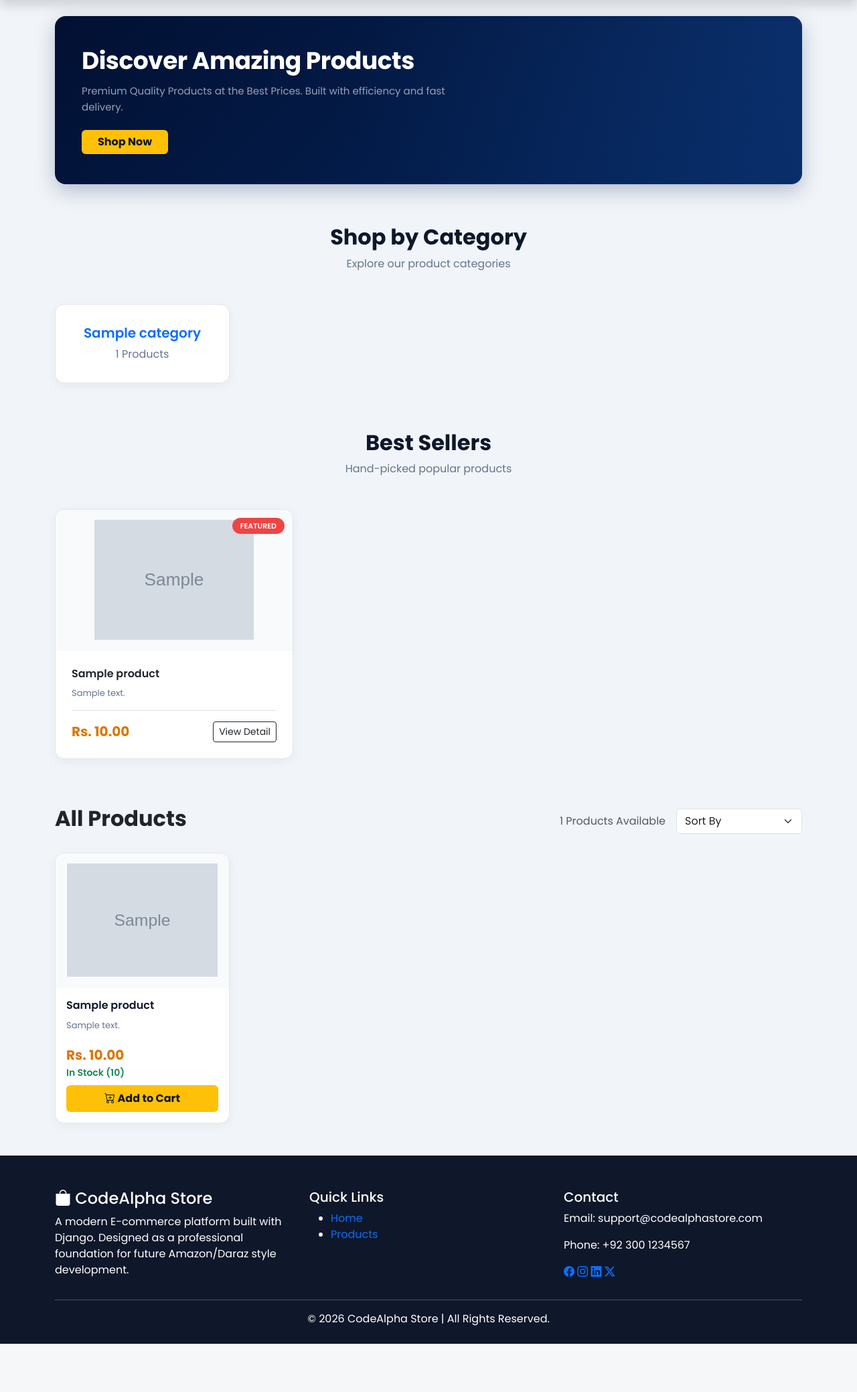
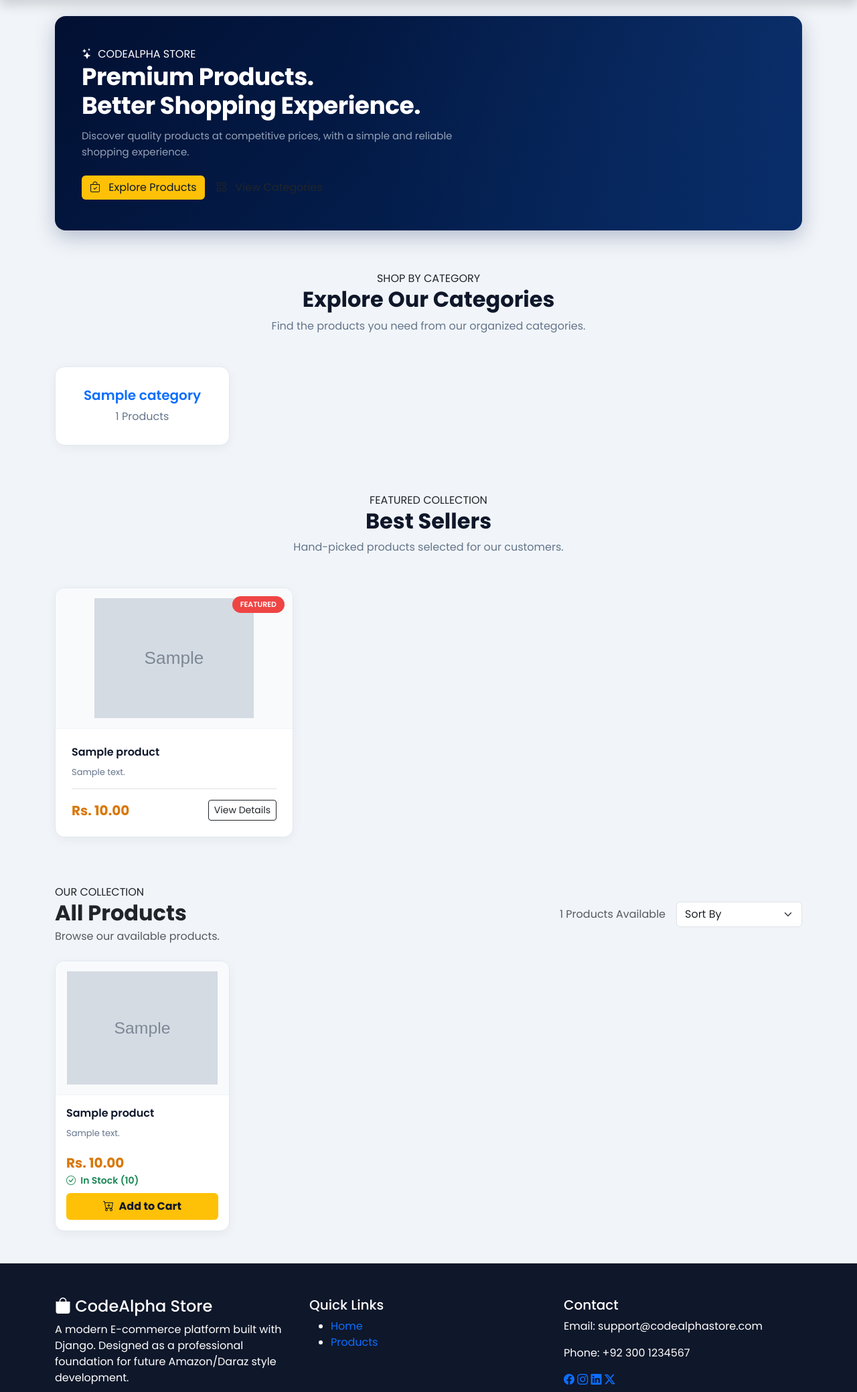
Before and after one commit to Zeba-Phool2228/CodeAlpha_EcommerceStore, a Django app: page / in a window 1280 px wide. Shown: the part 70-2148 px from the top of the page at 67% size. Before the commit the page ends 2076 px from the top, so only its background shows below. Run offline with Django 5.2, Linux system fonts and the light colour scheme; tables that the repository leaves empty hold one stand-in row (values such as "Sample post"); grey boxes marked "Sample" are stand-in pictures.

Commit message:
Finalize professional homepage design

```diff
--- a/store/templates/store/product_list.html
+++ b/store/templates/store/product_list.html
@@ -6,59 +6,165 @@
 
 {% block content %}
 
-<!-- Hero Section: Compact Dark Professional Theme -->
-<section class="hero-section position-relative overflow-hidden">
+<!-- =====================================================
+     PROFESSIONAL HERO SECTION
+====================================================== -->
+
+<section class="hero-section">
+
     <div class="hero-overlay"></div>
+
     <div class="hero-content position-relative">
-        <h1>Discover Amazing Products</h1>
-        <p>Premium Quality Products at the Best Prices. Built with efficiency and fast delivery.</p>
-        <a href="#products" class="btn btn-warning btn-md fw-bold px-4">Shop Now</a>
+
+        <span class="hero-eyebrow">
+            <i class="bi bi-stars me-1"></i>
+            CODEALPHA STORE
+        </span>
+
+        <h1>
+            Premium Products.<br>
+            Better Shopping Experience.
+        </h1>
+
+        <p>
+            Discover quality products at competitive prices,
+            with a simple and reliable shopping experience.
+        </p>
+
+        <div class="hero-actions">
+
+            <a href="#products" class="btn btn-warning hero-primary-btn">
+                <i class="bi bi-bag-check me-2"></i>
+                Explore Products
+            </a>
+
+            <a href="#categories" class="btn hero-secondary-btn">
+                <i class="bi bi-grid me-2"></i>
+                View Categories
+            </a>
+
         </div>
+
+    </div>
+
 </section>
 
-<!-- Categories Section -->
-<section class="categories-section" id="categories">
+
+<!-- =====================================================
+     CATEGORIES SECTION
+====================================================== -->
+
+<section id="categories" class="categories-section">
+
     <div class="text-center mb-5">
-        <h2 class="section-title">Shop by Category</h2>
-        <p class="section-subtitle">Explore our product categories</p>
+
+        <span class="section-eyebrow">
+            SHOP BY CATEGORY
+        </span>
+
+        <h2 class="section-title">
+            Explore Our Categories
+        </h2>
+
+        <p class="section-subtitle">
+            Find the products you need from our organized categories.
+        </p>
+
     </div>
 
+
     <div class="row g-4">
+
         {% for category in categories %}
+
         <div class="col-lg-3 col-md-6">
-            <a href="{% url 'product_list' %}?category={{ category.slug }}" class="text-decoration-none">
-                <div class="category-card {% if selected_category == category.slug %}active-category{% endif %}">
+
+            <a href="{% url 'product_list' %}?category={{ category.slug }}"
+               class="text-decoration-none">
+
+                <div class="category-card
+                    {% if selected_category == category.slug %}
+                    active-category
+                    {% endif %}">
+
+                    <div class="category-icon-wrapper">
+
                         <i class="bi {{ category.icon }} category-icon"></i>
-                    <h5>{{ category.name }}</h5>
-                    <p>{{ category.products.count }} Products</p>
+
                     </div>
+
+                    <h5>
+                        {{ category.name }}
+                    </h5>
+
+                    <p>
+                        {{ category.products.count }} Products
+                    </p>
+
+                </div>
+
             </a>
+
         </div>
+
         {% empty %}
+
+        <div class="col-12">
+
             <p class="text-center text-muted">
                 No categories added yet. Add some from the Admin panel.
             </p>
-        {% endfor %}
+
         </div>
 
+        {% endfor %}
+
+    </div>
+
+
     {% if selected_category %}
+
     <div class="text-center mt-4">
-        <a href="{% url 'product_list' %}" class="btn btn-outline-secondary btn-sm">
-            <i class="bi bi-x-circle"></i>
+
+        <a href="{% url 'product_list' %}"
+           class="btn btn-outline-secondary btn-sm">
+
+            <i class="bi bi-x-circle me-1"></i>
             Clear Filter
+
         </a>
+
     </div>
+
     {% endif %}
+
 </section>
 
-<!-- Best Sellers -->
+
+<!-- =====================================================
+     FEATURED / BEST SELLERS
+====================================================== -->
+
 {% if featured_products %}
+
 <section class="best-seller-section">
 
     <div class="text-center mb-5">
-        <h2 class="section-title">Best Sellers</h2>
-        <p class="section-subtitle">Hand-picked popular products</p>
+
+        <span class="section-eyebrow">
+            FEATURED COLLECTION
+        </span>
+
+        <h2 class="section-title">
+            Best Sellers
+        </h2>
+
+        <p class="section-subtitle">
+            Hand-picked products selected for our customers.
+        </p>
+
     </div>
+
 
     <div class="row g-4">
 
@@ -68,34 +174,71 @@
 
             <div class="best-card d-flex flex-column h-100 flex-fill">
 
-                <span class="sale-badge">FEATURED</span>
+                <span class="sale-badge">
+                    FEATURED
+                </span>
+
 
                 <div class="best-img-box">
+
                     {% if product.image %}
-                    <img src="{{ product.image.url }}" class="best-image" alt="{{ product }}">
+
+                    <img src="{{ product.image.url }}"
+                         class="best-image"
+                         alt="{{ product.name }}">
+
+                    {% else %}
+
+                    <div class="image-placeholder">
+                        <i class="bi bi-image"></i>
+                    </div>
+
                     {% endif %}
+
                 </div>
+
 
                 <div class="p-4 d-flex flex-column flex-grow-1">
 
                     <h4 class="product-title">
-                        <a href="{% url 'product_detail' product.id %}" class="text-dark text-decoration-none">
+
+                        <a href="{% url 'product_detail' product.id %}"
+                           class="text-decoration-none">
+
                             {{ product.name }}
+
                         </a>
+
                     </h4>
 
-                    <p class="product-desc">{{ product.description|truncatechars:60 }}</p>
 
-                    <!-- Bottom Group Locked Together -->
+                    <p class="product-desc">
+
+                        {{ product.description|truncatechars:60 }}
+
+                    </p>
+
+
                     <div class="card-bottom-group mt-auto pt-3 border-top">
+
                         <div class="d-flex justify-content-between align-items-center">
+
                             <h5 class="price mb-0">
+
                                 Rs. {{ product.price }}
+
                             </h5>
-                            <a href="{% url 'product_detail' product.id %}" class="btn btn-sm btn-outline-dark">
-                                View Detail
+
+
+                            <a href="{% url 'product_detail' product.id %}"
+                               class="btn btn-sm btn-outline-dark">
+
+                                View Details
+
                             </a>
+
                         </div>
+
                     </div>
 
                 </div>
@@ -109,59 +252,115 @@
     </div>
 
 </section>
+
 {% endif %}
 
-<!-- Products Section -->
-<section id="products" class="mt-5">
 
-    <div class="d-flex justify-content-between align-items-center mb-4 flex-wrap">
+<!-- =====================================================
+     PRODUCTS SECTION
+====================================================== -->
 
-        <h2 class="fw-bold">
+<section id="products" class="products-section">
+
+    <div class="d-flex justify-content-between align-items-center mb-4 flex-wrap gap-3">
+
+        <div>
+
+            <span class="section-eyebrow">
+                OUR COLLECTION
+            </span>
+
+            <h2 class="fw-bold mb-1">
+
                 {% if selected_category %}
+
                 {{ selected_category|title }} Products
+
                 {% else %}
+
                 All Products
+
                 {% endif %}
+
             </h2>
+
+            <p class="text-muted mb-0">
+                Browse our available products.
+            </p>
+
+        </div>
+
 
         <div class="d-flex align-items-center">
 
             <span class="me-3 text-muted">
+
                 {{ products|length }} Products Available
+
             </span>
+
 
             <form method="GET">
 
                 {% if selected_category %}
-                <input type="hidden" name="category" value="{{ selected_category }}">
+
+                <input type="hidden"
+                       name="category"
+                       value="{{ selected_category }}">
+
                 {% endif %}
 
+
                 {% if search %}
-                <input type="hidden" name="search" value="{{ search }}">
+
+                <input type="hidden"
+                       name="search"
+                       value="{{ search }}">
+
                 {% endif %}
 
-                <select class="form-select" name="sort" onchange="this.form.submit()">
 
-                    <option value="">Sort By</option>
+                <select class="form-select"
+                        name="sort"
+                        onchange="this.form.submit()">
 
-                    <option value="price_low" {% if sort == "price_low" %}selected{% endif %}>
-                        Price: Low → High
+                    <option value="">
+                        Sort By
                     </option>
 
-                    <option value="price_high" {% if sort == "price_high" %}selected{% endif %}>
-                        Price: High → Low
+                    <option value="price_low"
+                        {% if sort == "price_low" %}selected{% endif %}>
+
+                        Price: Low → High
+
                     </option>
 
-                    <option value="name_az" {% if sort == "name_az" %}selected{% endif %}>
-                        Name: A → Z
+                    <option value="price_high"
+                        {% if sort == "price_high" %}selected{% endif %}>
+
+                        Price: High → Low
+
                     </option>
 
-                    <option value="name_za" {% if sort == "name_za" %}selected{% endif %}>
-                        Name: Z → A
+                    <option value="name_az"
+                        {% if sort == "name_az" %}selected{% endif %}>
+
+                        Name: A → Z
+
                     </option>
 
-                    <option value="newest" {% if sort == "newest" %}selected{% endif %}>
+                    <option value="name_za"
+                        {% if sort == "name_za" %}selected{% endif %}>
+
+                        Name: Z → A
+
+                    </option>
+
+                    <option value="newest"
+                        {% if sort == "newest" %}selected{% endif %}>
+
                         Newest
+
                     </option>
 
                 </select>
@@ -171,6 +370,7 @@
         </div>
 
     </div>
+
 
     <div class="row g-4">
 
@@ -182,43 +382,90 @@
 
             <div class="product-card d-flex flex-column h-100 flex-fill">
 
+
                 {% if product.image %}
+
                 <div class="product-img-box">
-                    <img src="{{ product.image.url }}" class="product-image" alt="{{ product.name }}">
+
+                    <img src="{{ product.image.url }}"
+                         class="product-image"
+                         alt="{{ product.name }}">
+
                 </div>
+
+                {% else %}
+
+                <div class="product-img-box">
+
+                    <div class="image-placeholder">
+
+                        <i class="bi bi-image"></i>
+
+                    </div>
+
+                </div>
+
                 {% endif %}
+
 
                 <div class="p-3 d-flex flex-column flex-grow-1">
 
-                    <!-- Title -->
+
+                    <!-- PRODUCT TITLE -->
+
                     <h5 class="product-title">
+
                         <a href="{% url 'product_detail' product.id %}">
+
                             {{ product.name }}
+
                         </a>
+
                     </h5>
 
-                    <!-- Description -->
+
+                    <!-- PRODUCT DESCRIPTION -->
+
                     <p class="product-desc">
+
                         {{ product.description|truncatechars:70 }}
+
                     </p>
 
-                    <!-- PRICE + STOCK + ADD TO CART LOCKED AT BOTTOM IN SEQUENCE -->
+
+                    <!-- PRICE / STOCK / CART -->
+
                     <div class="card-bottom-group mt-auto pt-2">
 
                         <h4 class="price mb-1">
+
                             Rs. {{ product.price }}
+
                         </h4>
 
+
                         <small class="text-success mb-2 d-block fw-semibold">
+
+                            <i class="bi bi-check-circle me-1"></i>
+
                             In Stock ({{ product.stock }})
+
                         </small>
 
-                        <form action="{% url 'cart_add' product.id %}" method="POST">
+
+                        <form action="{% url 'cart_add' product.id %}"
+                              method="POST">
+
                             {% csrf_token %}
+
                             <button class="btn btn-warning w-100 fw-bold py-2">
-                                <i class="bi bi-cart-plus"></i>
+
+                                <i class="bi bi-cart-plus me-1"></i>
+
                                 Add to Cart
+
                             </button>
+
                         </form>
 
                     </div>
@@ -231,23 +478,54 @@
 
         {% endfor %}
 
+
         {% else %}
 
         <div class="col-12">
-            <div class="text-center py-5">
-                <h2>No Products Found</h2>
+
+            <div class="empty-products text-center py-5">
+
+                <div class="empty-products-icon">
+
+                    <i class="bi bi-search"></i>
+
+                </div>
+
+
+                <h2>
+                    No Products Found
+                </h2>
+
+
                 {% if search %}
+
                 <p>
+
                     No products matched
                     <strong>"{{ search }}"</strong>.
+
                 </p>
+
                 {% else %}
-                <p>No products are available.</p>
+
+                <p>
+                    No products are currently available.
+                </p>
+
                 {% endif %}
-                <a href="{% url 'product_list' %}" class="btn btn-primary mt-3">
+
+
+                <a href="{% url 'product_list' %}"
+                   class="btn btn-primary mt-3">
+
+                    <i class="bi bi-grid me-1"></i>
+
                     View All Products
+
                 </a>
+
             </div>
+
         </div>
 
         {% endif %}
```
Lines whose indentation alone changed are shown as unchanged.
